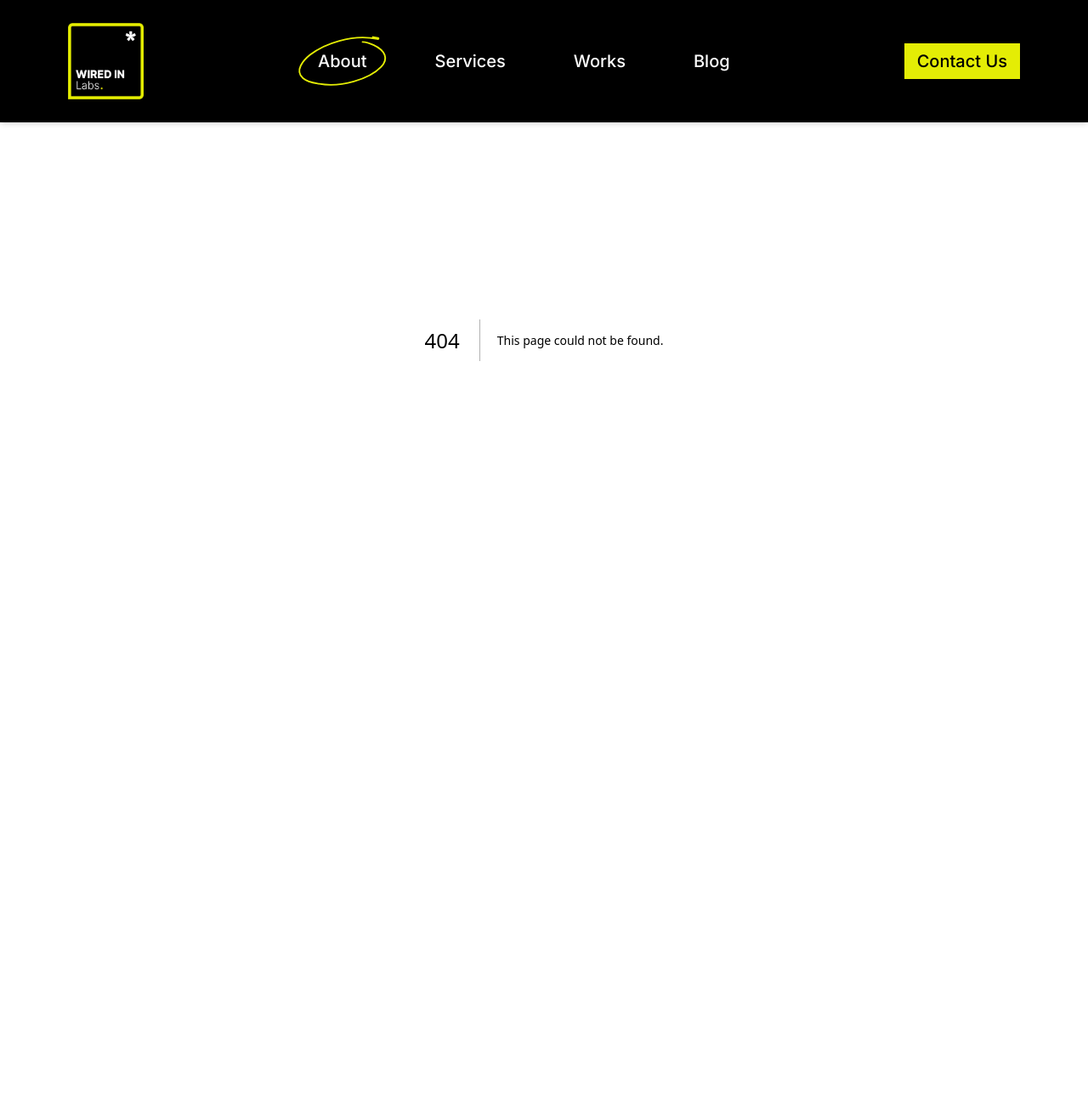
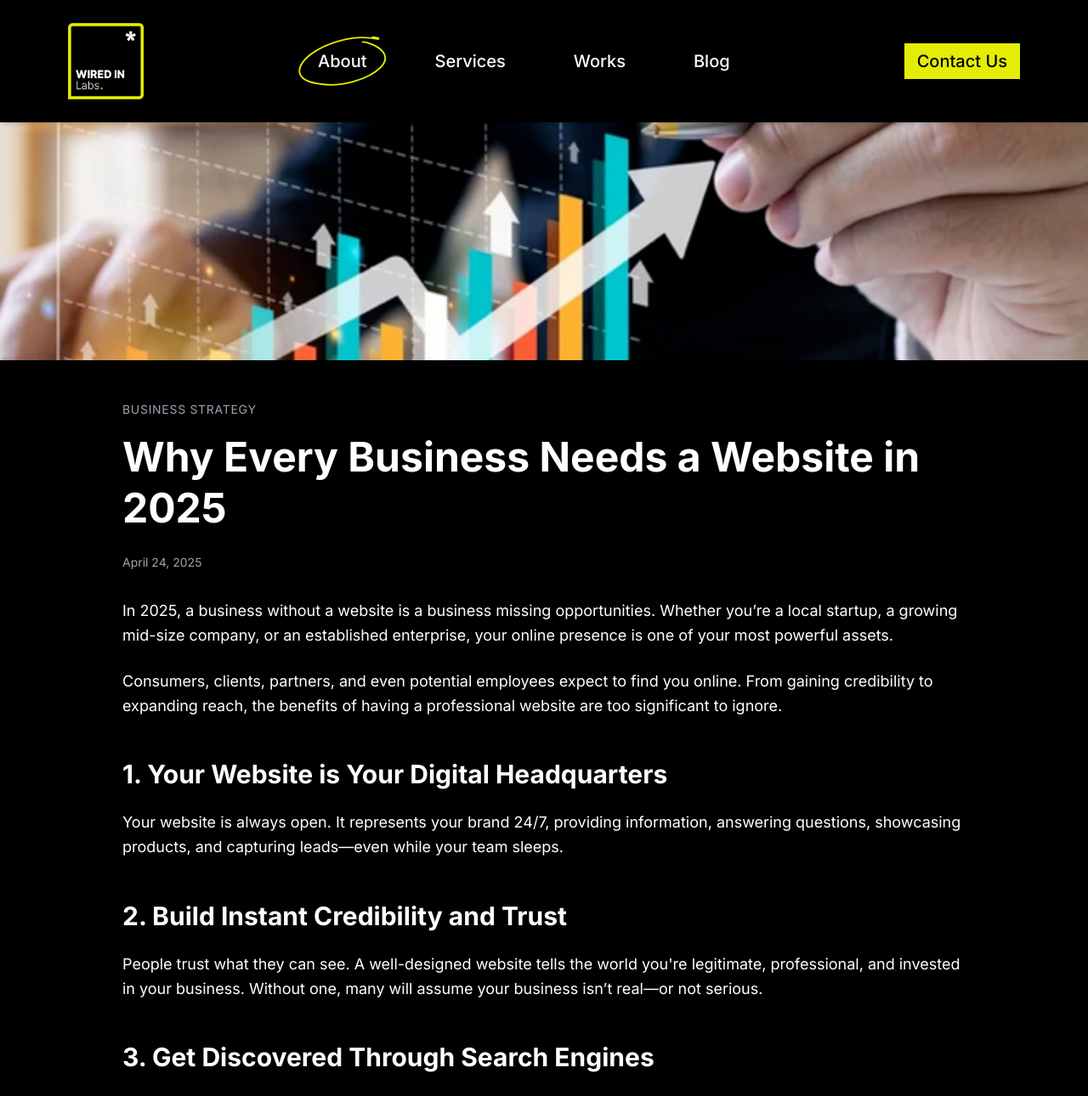
Before and after one commit to wiredinlabs/wiredinlabs, a Next.js app: page /blog/Why-Every-Business-Needs-A-Website in a window 1280 px wide. Before the commit this address had no page. Shown: the top 1290 px of the page at 85% size. Before the commit the page ends 800 px from the top, so only its background shows below. Built offline with nearby package versions, Linux system fonts and the light colour scheme.

Commit message:
added new blog

```diff
--- /dev/null
+++ b/src/app/blog/Why-Every-Business-Needs-A-Website/page.js
@@ -0,0 +1,5 @@
+import Blog5 from "@/components/blog_components/Blog 5/Blog5";
+
+export default function Blog5Page() {
+  return <Blog5 />;
+}
--- /dev/null
+++ b/src/components/blog_components/Blog 5/Blog5.jsx
@@ -0,0 +1,146 @@
+import Image from "next/image";
+
+export const metadata = {
+  title: "Why Every Business Needs a Website in 2025 | Wired-In Blog",
+  description:
+    "Discover why having a professional website is essential for every business in 2025. Learn how a website builds trust, drives growth, and future-proofs your brand.",
+  keywords: [
+    "business website",
+    "why every business needs a website",
+    "2025 business strategy",
+    "website benefits",
+    "online presence",
+    "digital credibility",
+    "website SEO",
+    "conversion optimization",
+  ],
+  authors: [{ name: "Wired-In Labs" }],
+  openGraph: {
+    title: "Why Every Business Needs a Website in 2025",
+    description:
+      "Explore the essential reasons every business, large or small, needs a website in 2025 to stay competitive, credible, and connected.",
+    url: "https://yourdomain.com/blog/why-every-business-needs-a-website-2025",
+    siteName: "Wired-In Labs",
+    images: [
+      {
+        url: "https://yourdomain.com/images/blog5-cover.jpg",
+        width: 1200,
+        height: 630,
+        alt: "Modern digital business dashboard with website elements",
+      },
+    ],
+    type: "article",
+    publishedTime: "2025-04-24T00:00:00Z",
+  },
+  twitter: {
+    card: "summary_large_image",
+    title: "Why Every Business Needs a Website in 2025",
+    description:
+      "See how a website helps build trust, drive growth, and give businesses a competitive edge in 2025.",
+    images: ["https://yourdomain.com/images/blog5-cover.jpg"],
+  },
+};
+
+export const dynamic = "force-static";
+
+export default function Blog5() {
+  return (
+    <div className="bg-black text-white pt-36">
+      <div className="relative w-full h-[15vh] md:h-[25vh] lg:h-[35vh]">
+        <Image
+          src="/images/blog5.png"
+          alt="Modern digital business dashboard with website elements"
+          fill
+          loading="lazy"
+          className="object-cover"
+        />
+      </div>
+
+      <div>
+        <div className="max-w-5xl mx-auto px-4 pt-12">
+          <main>
+            <div className="text-sm text-gray-400 uppercase tracking-wider mb-4">Business Strategy</div>
+            <h1 className="text-5xl font-bold mb-6 leading-tight">
+              Why Every Business Needs a Website in 2025
+            </h1>
+
+            <div className="flex items-center mb-8 text-sm text-gray-400">
+              <div>April 24, 2025</div>
+            </div>
+
+            <div className="text-lg leading-relaxed pb-12">
+              <p className="mb-6">
+                In 2025, a business without a website is a business missing opportunities. Whether you’re a local startup, a growing mid-size company, or an established enterprise, your online presence is one of your most powerful assets.
+              </p>
+              <p className="mb-6">
+                Consumers, clients, partners, and even potential employees expect to find you online. From gaining credibility to expanding reach, the benefits of having a professional website are too significant to ignore.
+              </p>
+
+              <h2 className="text-3xl font-bold mt-12 mb-6">
+                1. Your Website is Your Digital Headquarters
+              </h2>
+              <p className="mb-6">
+                Your website is always open. It represents your brand 24/7, providing information, answering questions, showcasing products, and capturing leads—even while your team sleeps.
+              </p>
+
+              <h2 className="text-3xl font-bold mt-12 mb-6">
+                2. Build Instant Credibility and Trust
+              </h2>
+              <p className="mb-6">
+                People trust what they can see. A well-designed website tells the world you're legitimate, professional, and invested in your business. Without one, many will assume your business isn’t real—or not serious.
+              </p>
+
+              <h2 className="text-3xl font-bold mt-12 mb-6">
+                3. Get Discovered Through Search Engines
+              </h2>
+              <p className="mb-6">
+                A website that’s optimized for search engines (SEO) helps new customers and clients find you when they’re searching for businesses like yours. Ranking well in Google isn’t just about clicks—it’s about visibility, trust, and growth.
+              </p>
+
+              <h2 className="text-3xl font-bold mt-12 mb-6">
+                4. Convert Visitors Into Clients or Customers
+              </h2>
+              <p className="mb-6">
+                Your website is your #1 conversion tool. It guides visitors through your offerings, builds trust, and encourages action—whether that’s scheduling a demo, making a purchase, or contacting your team.
+              </p>
+
+              <h2 className="text-3xl font-bold mt-12 mb-6">
+                5. Showcase What Sets You Apart
+              </h2>
+              <p className="mb-6">
+                Your website is more than a digital brochure—it’s a storytelling platform. It’s where you highlight what makes your business unique: your mission, your team, your work, your values.
+              </p>
+
+              <h2 className="text-3xl font-bold mt-12 mb-6">
+                6. Stay Competitive in Any Industry
+              </h2>
+              <p className="mb-6">
+                Even in niche or traditional industries, your competitors are online—and your audience is too. A website ensures you don’t fall behind and helps you stand out.
+              </p>
+
+              <h2 className="text-3xl font-bold mt-12 mb-6">
+                7. Streamline Operations and Save Time
+              </h2>
+              <p className="mb-6">
+                Modern websites integrate tools like booking systems, forms, e-commerce, and chat support to automate tasks and improve efficiency—so your team can focus on what matters.
+              </p>
+
+              <h2 className="text-3xl font-bold mt-12 mb-6">
+                Future-Proof Your Business with a Powerful Website
+              </h2>
+              <p className="mb-6">
+                In a world where digital touchpoints are everything, having a strong, professional website is one of the smartest investments any business can make.
+              </p>
+              <p className="mb-6">
+                Whether you’re launching a new venture or upgrading an outdated site, a great website will support your growth, boost credibility, and help you stand out in any market.
+              </p>
+              <p className="mb-6">
+                <strong>Let’s talk.</strong> At [Your Company Name], we build websites that do more than look good—they deliver results. Get in touch for a free consultation and let’s create something that grows with your business.
+              </p>
+            </div>
+          </main>
+        </div>
+      </div>
+    </div>
+  );
+}
--- a/src/components/home_components/Blogs/BlogsSection.jsx
+++ b/src/components/home_components/Blogs/BlogsSection.jsx
@@ -19,11 +19,11 @@ const blogs = [
   },
   {
     id: 2,
-    title: "Design Trends Defining 2025",
+    title: "Every Business Needs a Website",
     description:
-      "Embrace 2025’s bold design trends! From AI creativity to mixed reality, Neo-Brutalism, and hyper-personalized UX—explore sustainability, kinetic typography, and dark mode-first design. Stay ahead!",
-    image: "/images/blog2.png",
-    link: "/blog/Design-Trends-Defining-2025",
+      "A strong website isn’t optional anymore—it’s essential. Discover how a professional site builds trust, boosts visibility, and fuels growth for every business in 2025.",
+    image: "/images/blog5.png",
+    link: "/blog/Why-Every-Business-Needs-A-Website",
   },
   {
     id: 3,
@@ -35,12 +35,20 @@ const blogs = [
   },
   {
     id: 4,
+    title: "Design Trends Defining 2025",
+    description:
+      "Embrace 2025’s bold design trends! From AI creativity to mixed reality, Neo-Brutalism, and hyper-personalized UX—explore sustainability, kinetic typography, and dark mode-first design. Stay ahead!",
+    image: "/images/blog2.png",
+    link: "/blog/Design-Trends-Defining-2025",
+  },
+  {
+    id: 5,
     title: "Web Design for Business",
     description:
       "Creative web design and compelling content enhance credibility, user experience, and conversions. Optimize your site with intuitive navigation, storytelling, and SEO for a stronger online presence!",
     image: "/images/blog4.png",
     link: "/blog/Web-Design-For-Business",
-  },
+  }
 ];
 
 const BlogsSection = () => {
```
Also changed, not shown: public/images/blog5.png (added).
